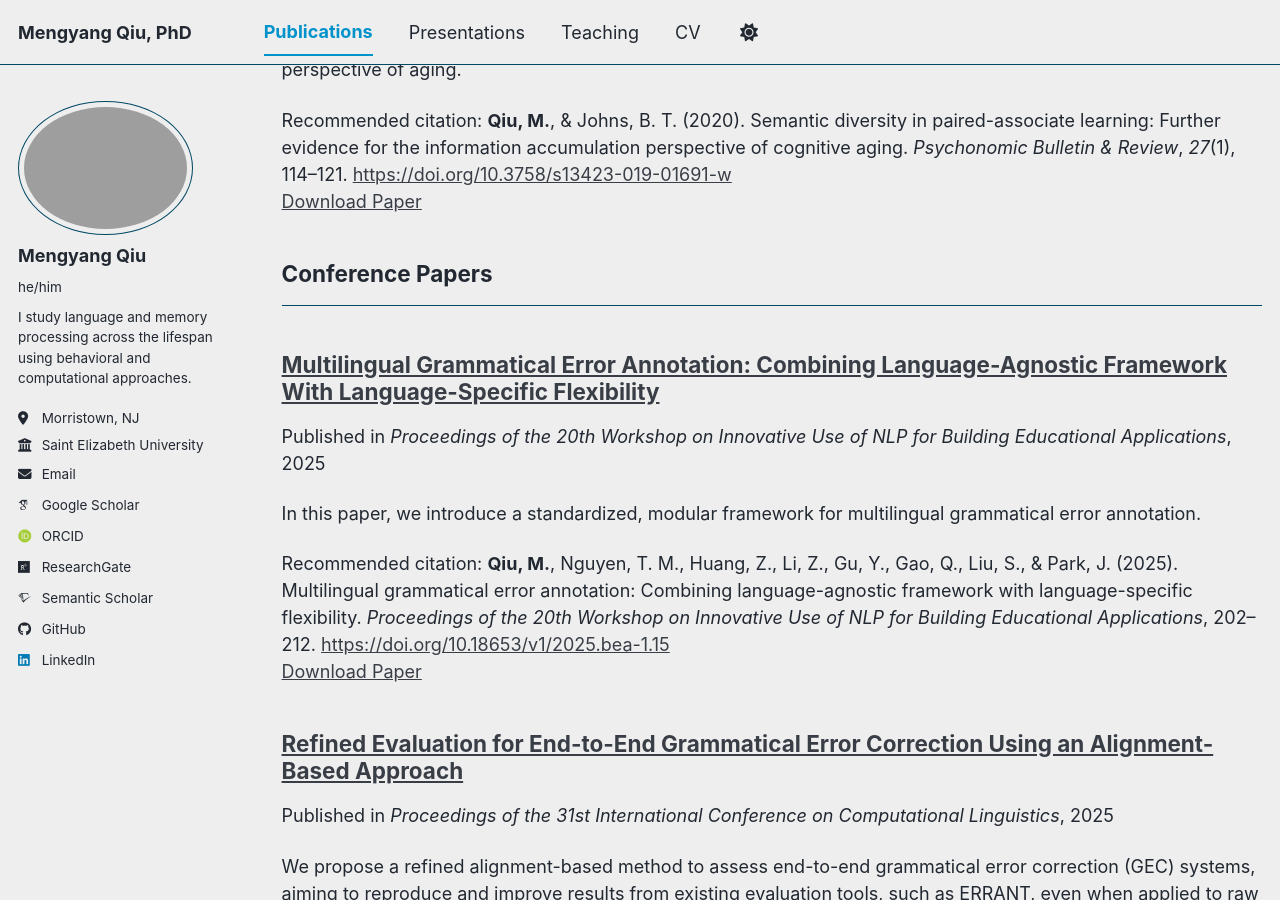
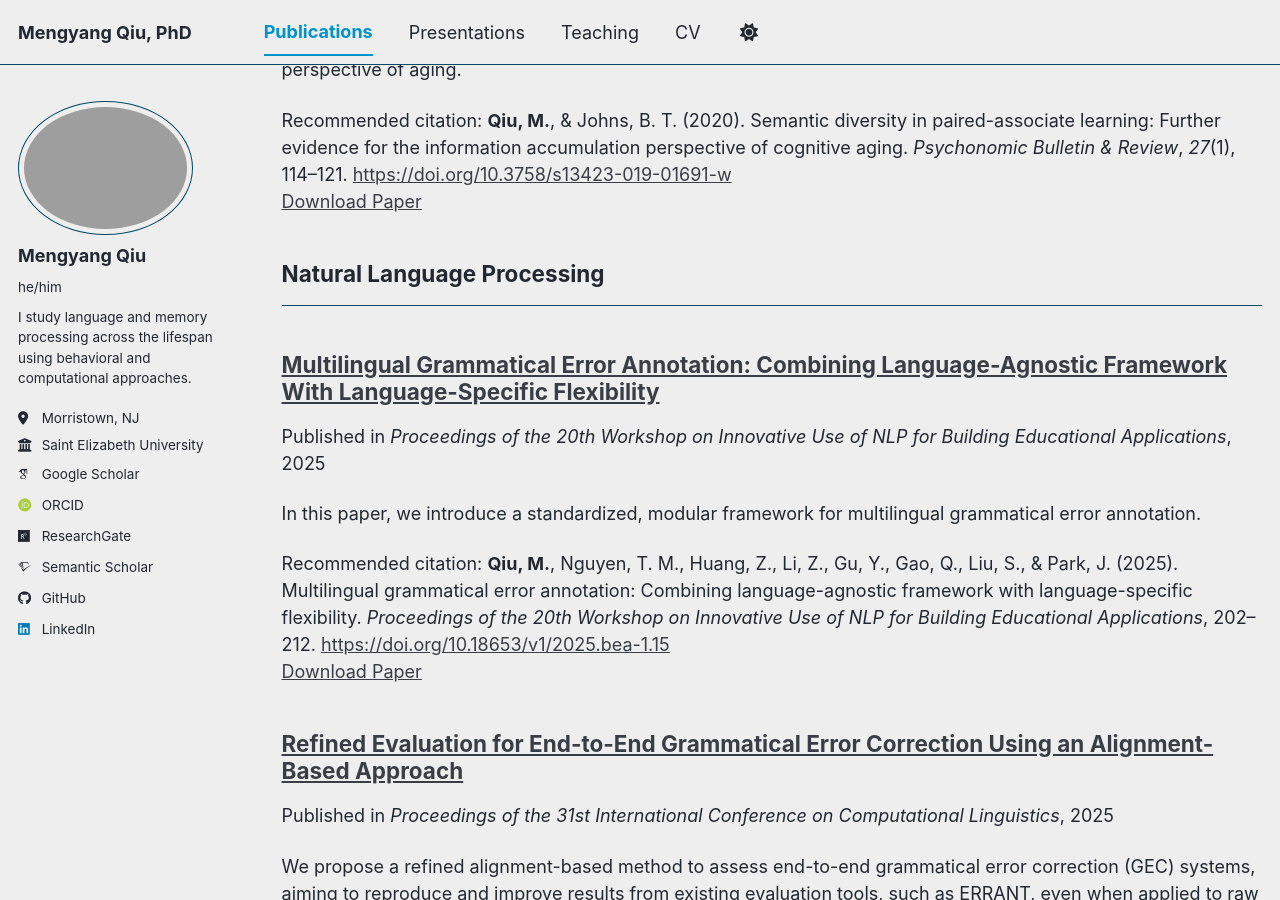
Before and after one commit to mengyangq/mengyangq.github.io, a Jekyll site: the page built from _pages/publications.html, in a window 1280 px wide and 900 px high, scrolled down 1294 px. Built offline with Jekyll 4.4.1, drawn with Linux system fonts in a browser that asks for light colours; some web fonts are replaced; a script bundle is joined from its source files by our own code; library files that are not in the unit come from our copies; some of the changed text lies outside the part shown.

Commit message:
Update _config.yml

```diff
--- a/_config.yml
+++ b/_config.yml
@@ -30,7 +30,7 @@ author:
   location         : "Morristown, NJ"
   employer         : "Saint Elizabeth University"
   uri              : # URL
-  email            : "mqiu@steu.edu"
+  email            : #
 
   # Academic websites
   academia         : # URL
@@ -87,9 +87,9 @@ publication_category:
   books:
     title: 'Books'
   manuscripts:
-    title: 'Journal Articles'
+    title: 'Language and Cognition'
   conferences:
-    title: 'Conference Papers'
+    title: 'Natural Language Processing'
 
 # Site Settings
 teaser                   :  # filename of teaser fallback teaser image placed in /images/ for social media previews
```
